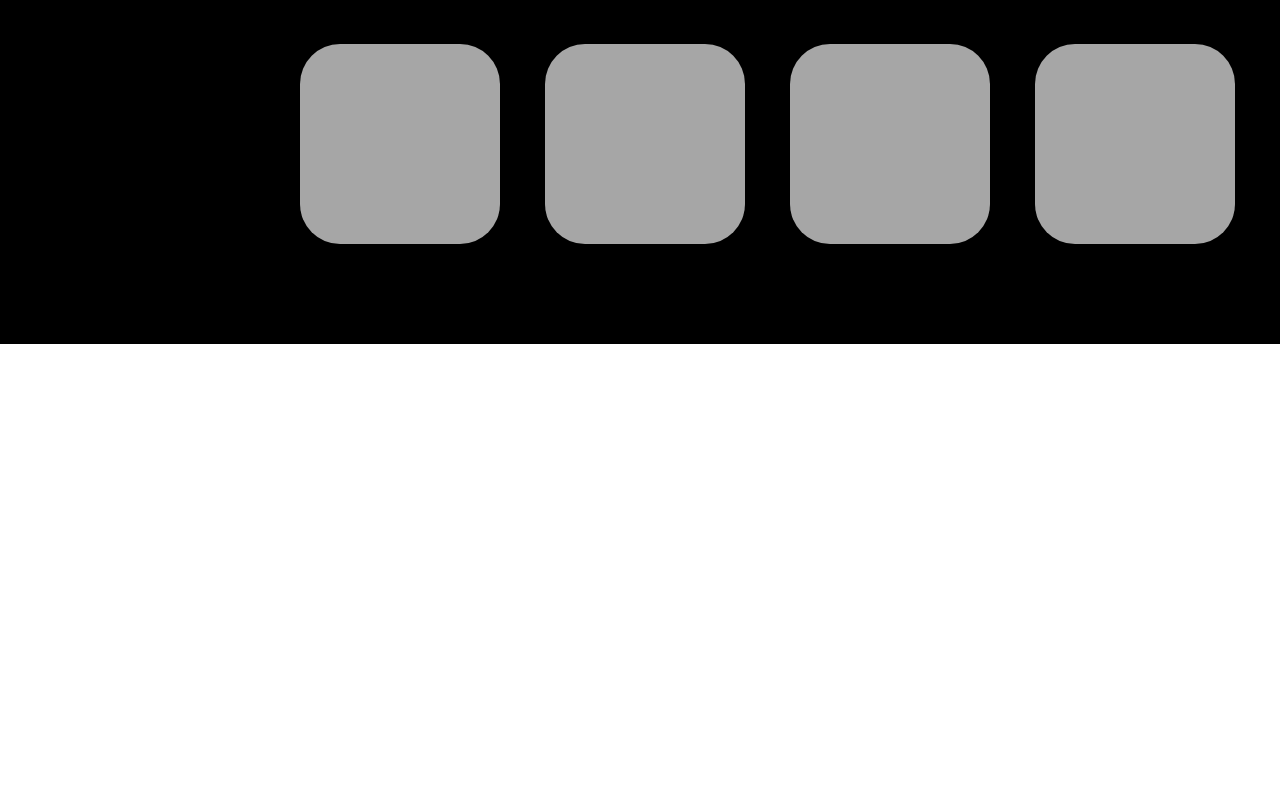
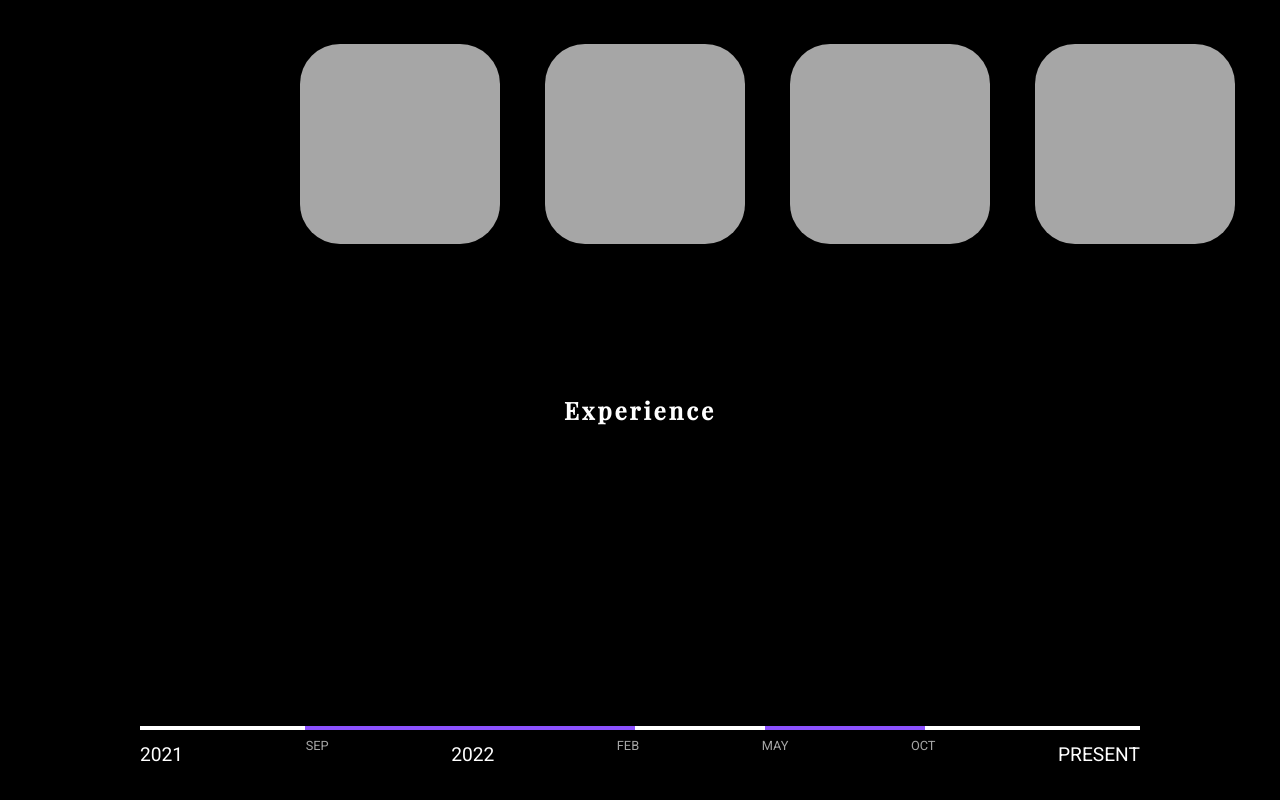
Before and after one commit to arjunagnihotrikanpur/portfolio-latest, a plain HTML site: page index.html in a window 1280 px wide. Shown: the part 1056-1856 px from the top of the page. Before the commit the page ends 1400 px from the top, so only its background shows below. Drawn offline with nearby package versions, Linux system fonts and the light colour scheme.

Commit message:
made half of experience page

```diff
--- a/index.html
+++ b/index.html
@@ -23,7 +23,7 @@ function scrollToSection(id) {
         <div class="navBar">
             <h3 class="navItem"><a onclick='scrollToSection("section1");'>Home</a></h3>
             <h3 class="navItem"><a onclick='scrollToSection("section2");'>Portfolio</a></h3>
-            <h3 class="navItem"><a onclick='scrollToSection("section2");'>Experience</a></h3>
+            <h3 class="navItem"><a onclick='scrollToSection("section3");'>Experience</a></h3>
             <h3 class="navItem"><a onclick='scrollToSection("section2");'>Contact</a></h3>
         </div>
             <div class="text">
@@ -49,5 +49,25 @@ function scrollToSection(id) {
 
 </section>
 
+
+<!-- Experience -->
+<section id="section3">
+    <div class="container3">
+        <h1 class="experienceTitle">Experience</h1>
+        <div class="line"></div>
+        <div class="c1"></div>
+        <div class="c2"></div>
+        <div class="bottomContent">
+            <p class="y1 y">2021</p>
+            <p class="month month1">SEP</p>
+            <p class="y2 y">2022</p>
+            <p class="month month2">FEB</p>
+            <p class="month month3">MAY</p>
+            <p class="month month4">OCT</p>
+            <p class="y3 y">PRESENT</p>
+        </div>
+    </div>
+</section>
+
 </body>
 </html>
--- a/styles.css
+++ b/styles.css
@@ -174,3 +174,66 @@ a {
   .box:hover {
     animation: bigBoxPortfolio 0.5s forwards;
   }
+
+
+
+/* experience section */
+#section3 {
+    height: 100%;
+    background-color: black;
+    color: #fff;
+}
+
+.container3 {
+    display: flex;
+    flex-direction: column;
+    align-items: center;
+}
+
+.experienceTitle {
+    margin-top: 50px;
+    letter-spacing: 3px;
+    font-family: 'Playfair Display', serif;
+}
+
+.line {
+    margin-top: 300px;
+    background-color: #fff;
+    height: 4px;
+    width: 1000px;
+}
+
+.bottomContent {
+    width: 1000px;
+    display: flex;
+    justify-content: space-between;
+    font-family: "Roboto";
+}
+
+.y {
+    margin-top: 5px;
+    font-size: 120%;
+}
+
+.month {
+    font-size: 80%;
+    color: #A6A6A6;
+}
+
+.c1 {
+    background-color: #8C52FF;
+    width: 330px;
+    height: 4px;
+    position: relative;
+    bottom: 4px;
+    right: 170px;
+}
+
+.c2 {
+    background-color: #8C52FF;
+    width: 160px;
+    height: 4px;
+    position: relative;
+    bottom: 8px;
+    left: 205px;
+}
```
